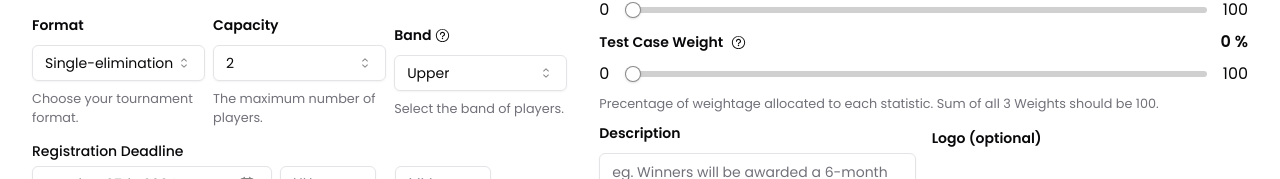
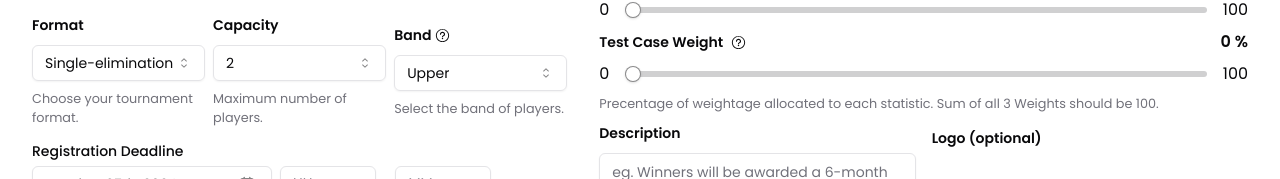
Before and after one commit to cs203-2024/smucode-frontend, a Next.js app: page /tournaments/create in a window 1280 px wide. Shown: the part 266-445 px from the top of the page. Built offline with nearby package versions, Linux system fonts and the light colour scheme.

Commit message:
update fallback url for explore card image + fix tournament card signup button filter

```diff
--- a/app/tournaments/create/page.tsx
+++ b/app/tournaments/create/page.tsx
@@ -317,7 +317,7 @@ export default function CreateTournament() {
                                             </SelectContent>
                                         </Select>
                                         <FormDescription>
-                                            The maximum number of players.
+                                            Maximum number of players.
                                         </FormDescription>
                                         <FormMessage />
                                     </FormItem>
--- a/components/dashboard/UserDashboardTournamentCard.tsx
+++ b/components/dashboard/UserDashboardTournamentCard.tsx
@@ -105,7 +105,7 @@ export default function UserDashboardTournamentCard({data,fetchData}: UserDashbo
                     {getFormattedDateFromString(data.startDate)} - {getFormattedDateFromString(data.endDate)}
                 </CardDescription>
             </div>
-            {data.status === "UPCOMING" && data.signupsOpen ? (
+            {data.status === "UPCOMING" && data.signupsOpen && data.signedUp ? (
                 <div className='col-span-1 w-full flex justify-end items-center'>
                     <AlertDialogDemo fetchData={fetchData} tournamentId={data.id} username={username} />
                 </div>
--- a/components/explore/ExploreTournamentCard.tsx
+++ b/components/explore/ExploreTournamentCard.tsx
@@ -50,7 +50,7 @@ export default function ExploreTournamentCard({data, fetchData}: ExploreTourname
     return (
         <Card className='w-[30%] h-[52vh] p-0 overflow-hidden'>
             <div className='w-full h-[60%] relative'>
-                <Image src={data.icon ? `/${data.icon}`:""}
+                <Image src={data.icon ? `/${data.icon}`:"/smu-logo.png"}
                     className={'w-full h-full object-contain bg-gray-100 opacity-80 brightness-[65%] hover:brightness-50 transition duration-200'} alt={data.name} width={1000} height={1000}
                 />
                 <div className='z-10 absolute top-4 left-4 h-full flex flex-col justify-between items-start pb-6 pr-4'>
```
